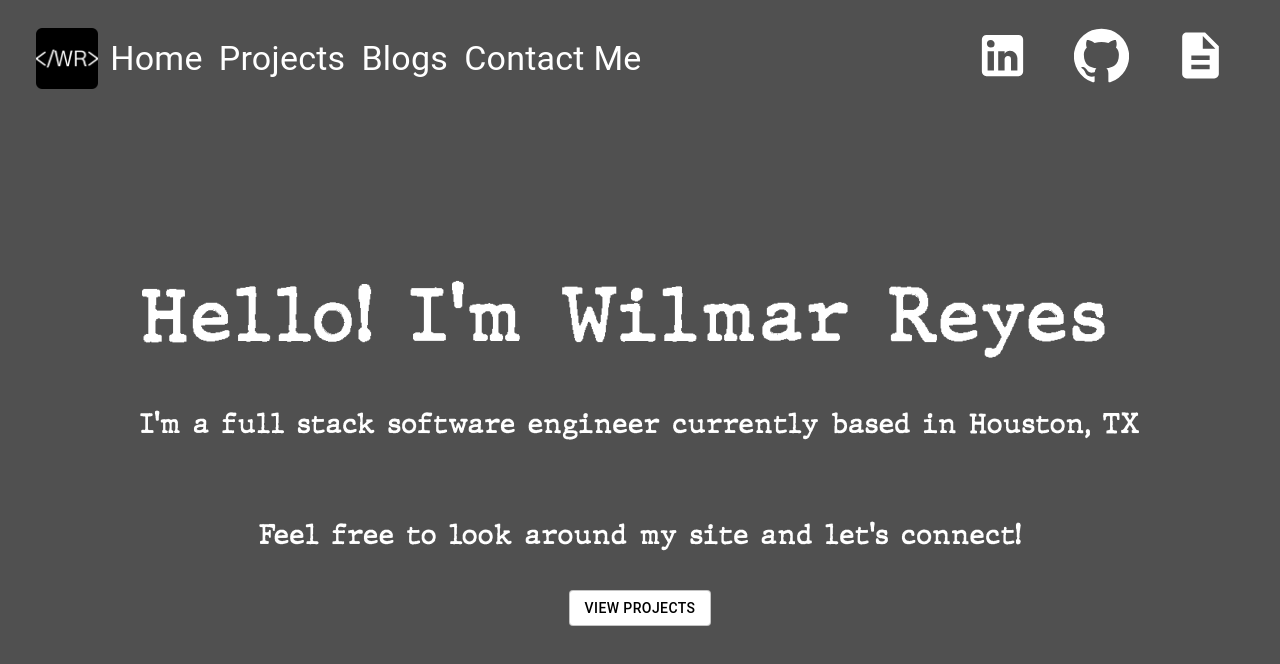
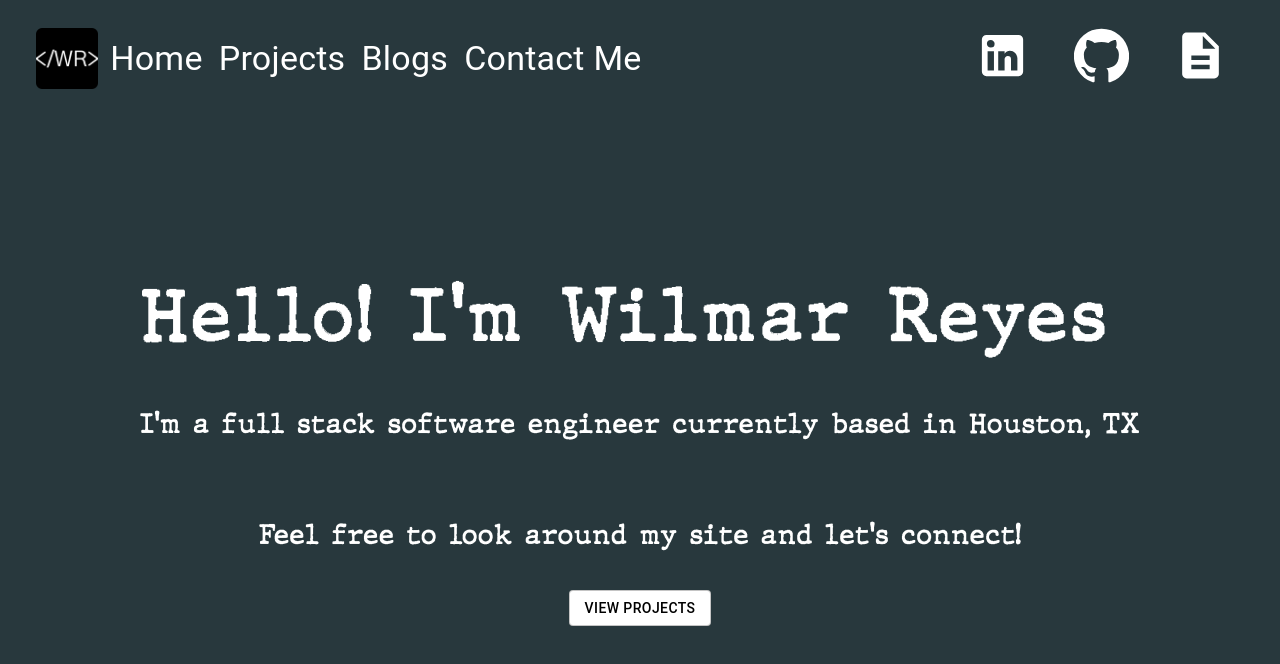
Before and after one commit to gocoog/portfolio, a React (Create React App) app: page / in a window 1280 px wide. Shown: the top 664 px of the page. Built offline with nearby package versions, Linux system fonts and the light colour scheme.

Commit message:
changed bg color

```diff
--- a/src/App.css
+++ b/src/App.css
@@ -8,7 +8,7 @@
 }
 
 html{
-  background-color: rgb(80, 80, 80);
+  background-color: rgb(40, 56, 61);
 }
 
 .home-page{
```
